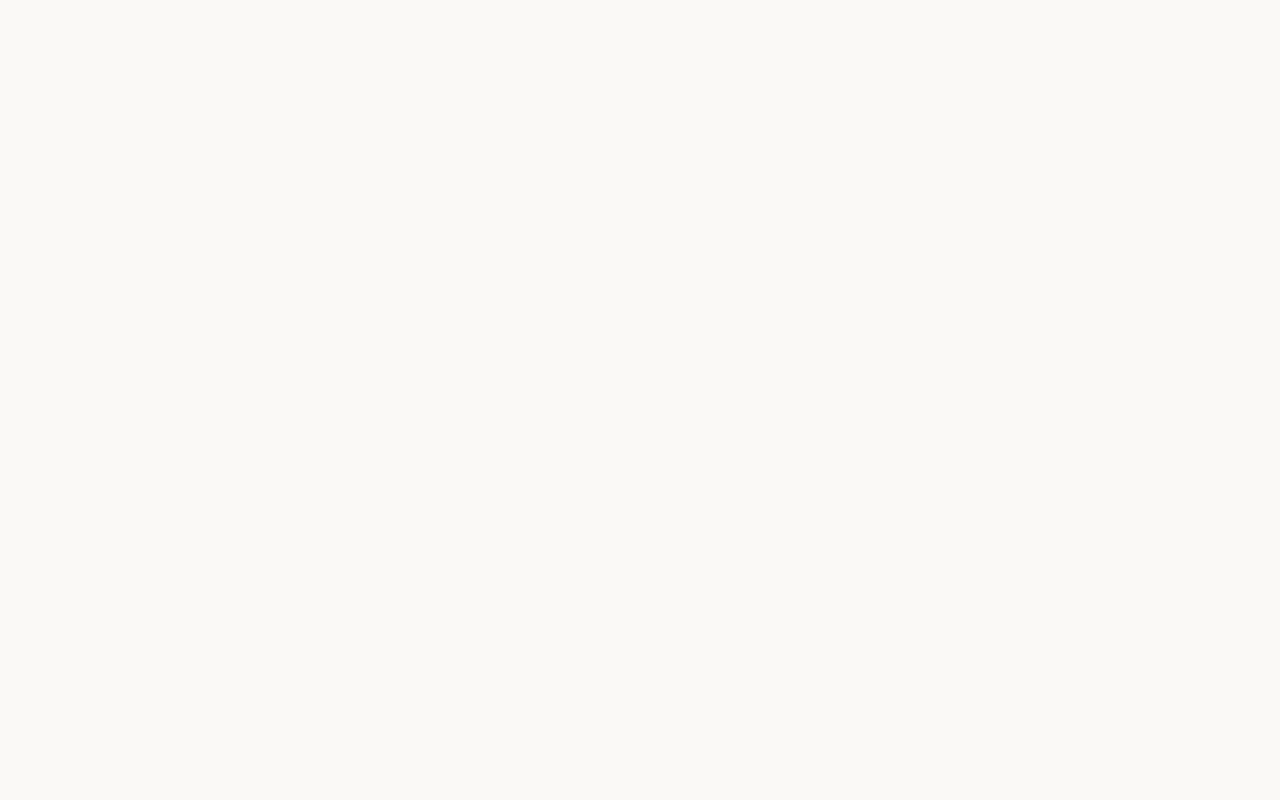
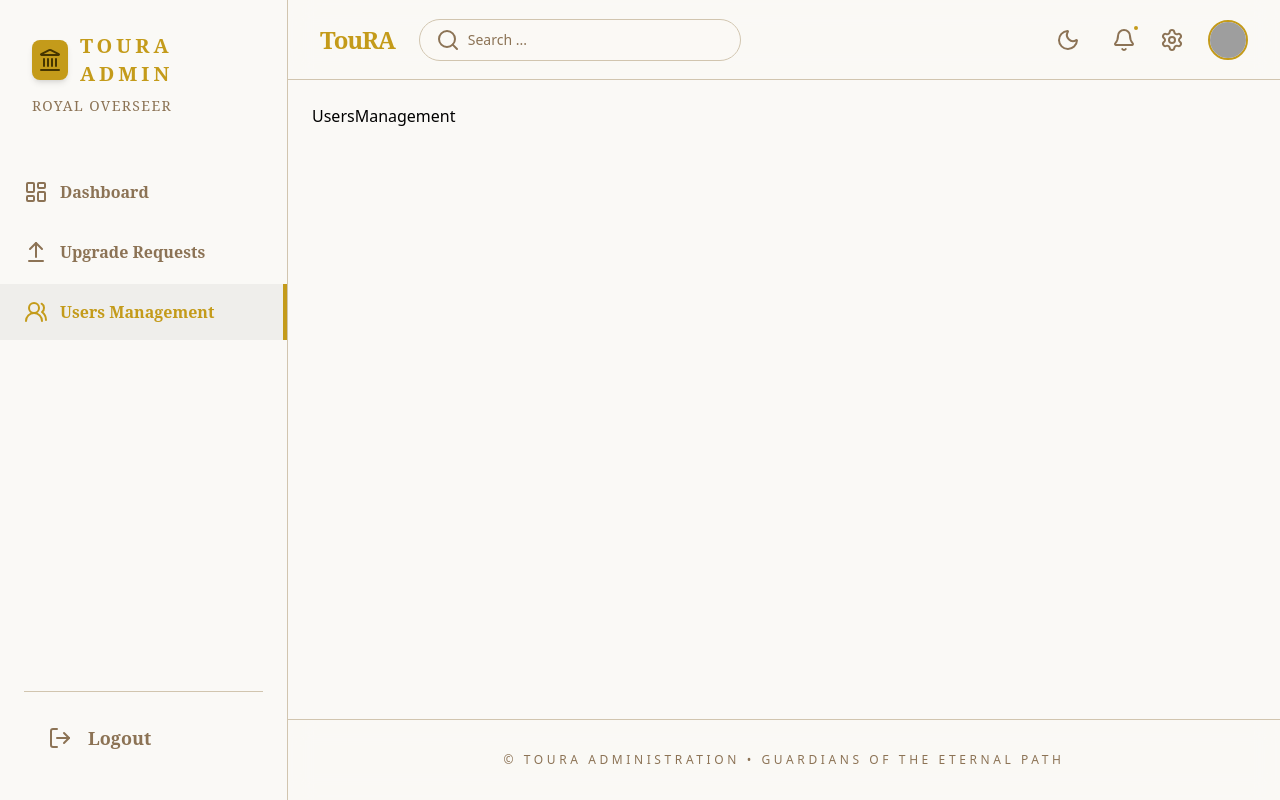
Before and after one commit to trpr-grad-project/trpr.admin.web, a React (Vite) app: page /users in a window 1280 px wide. Before the commit this address had no page. Built offline with nearby package versions, Linux system fonts and the light colour scheme; sample sign-in values are in the browser's storage; grey boxes are pictures that could not be loaded.

Commit message:
add users management page and routing setup

```diff
--- a/src/App.tsx
+++ b/src/App.tsx
@@ -5,6 +5,7 @@ import RequestDetails from './Features/upgradeRequests/pages/RequestDetails';
 import UpgradeRequests from './Features/upgradeRequests/pages/UpgradeRequests';
 import Login from './Features/Auth/Pages/Login';
 import ProtectedRoute from './routes/ProtectedRoute';
+import UsersManagement from './Features/usersManagement/pages/UsersManagement';
 
 function App() {
   return (
@@ -16,6 +17,7 @@ function App() {
           <Route path="/" element={<DashboardLayout />}>
             <Route index element={<Navigate to="/requests" replace />} />
             <Route path="dashboard" element={<div>Dashboard Coming Soon</div>} />
+            <Route path="users" element={<UsersManagement/>} />
             <Route path="requests" element={<UpgradeRequests />} />
             <Route path="requests/:requestId" element={<RequestDetails />} />
           </Route>
--- /dev/null
+++ b/src/Features/usersManagement/pages/UsersManagement.tsx
@@ -0,0 +1,7 @@
+
+
+export default function UsersManagement() {
+  return (
+    <div>UsersManagement</div>
+  )
+}
--- a/src/layout/components/Sidebar.tsx
+++ b/src/layout/components/Sidebar.tsx
@@ -3,7 +3,8 @@ import {
   LogOut,
   LayoutDashboard,
   ArrowUpFromLine,
-  Landmark
+  Landmark,
+  UsersRound
 } from "lucide-react";
 import { useAuth } from "../../hooks/useAuth";
 
@@ -62,6 +63,22 @@ export default function Sidebar() {
             Upgrade Requests
           </span>
         </NavLink>
+
+        <NavLink
+          to="/users"
+          className={({ isActive }) =>
+            `px-6 py-4 flex items-center gap-3 transition-all duration-300 ${
+              isActive
+                ? 'bg-surface-container text-primary-container border-r-4 border-primary-container'
+                : 'text-secondary hover:text-primary-container hover:bg-surface-container'
+            }`
+          }
+        >
+          <UsersRound />
+          <span className="font-['Noto_Serif'] font-semibold">
+            Users Management
+          </span>
+        </NavLink>
       </nav>
 
       {/* Bottom */}
```
